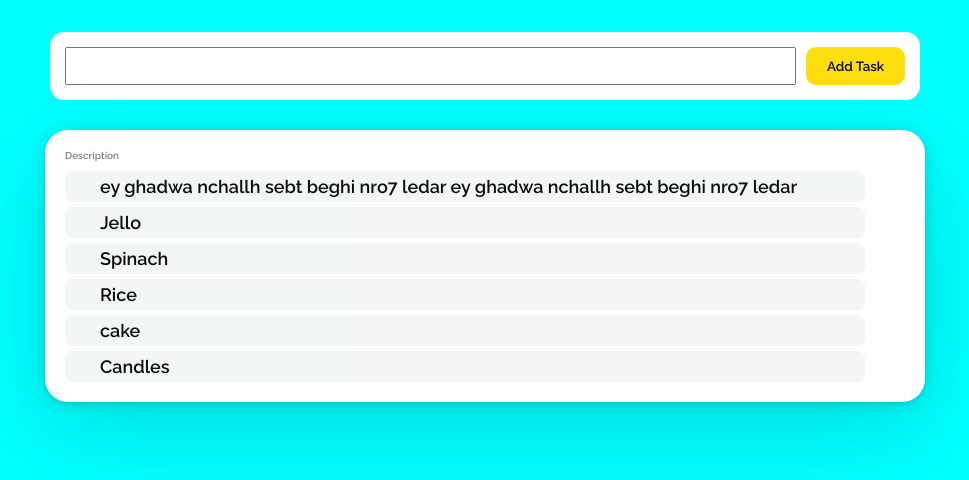
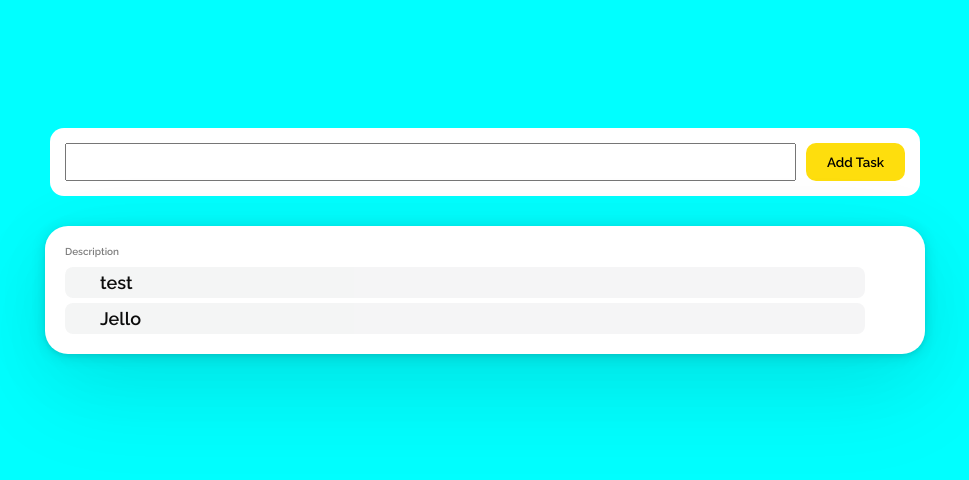
Before and after one commit to Zvki1/ToDoList-App, a plain HTML site: page index.html in a window 1280 px wide. Shown: the part 238-718 px from the top of the page, without its empty margins (155-1124 px from the left). Drawn offline with Linux system fonts and the light colour scheme.

Commit message:
Update index.html

```diff
--- a/index.html
+++ b/index.html
@@ -23,12 +23,9 @@
 </div>
  <!-- <p class="second">No excuses</p> -->
     <ul>
-        <li random="23"><div class="del_icon"></div>ey ghadwa nchallh sebt beghi nro7 ledar ey ghadwa nchallh sebt beghi nro7 ledar </li>
+        <li random="23"><div class="del_icon"></div>test </li>
         <li>  <div class="del_icon"></div>Jello</li>
-        <li>  <div class="del_icon"></div>Spinach</li>
-        <li>  <div class="del_icon"></div>Rice</li>
-        <li>  <div class="del_icon"></div>cake</li>
-        <li>  <div class="del_icon"></div>Candles</li>
+
     </ul>
 
 
```
